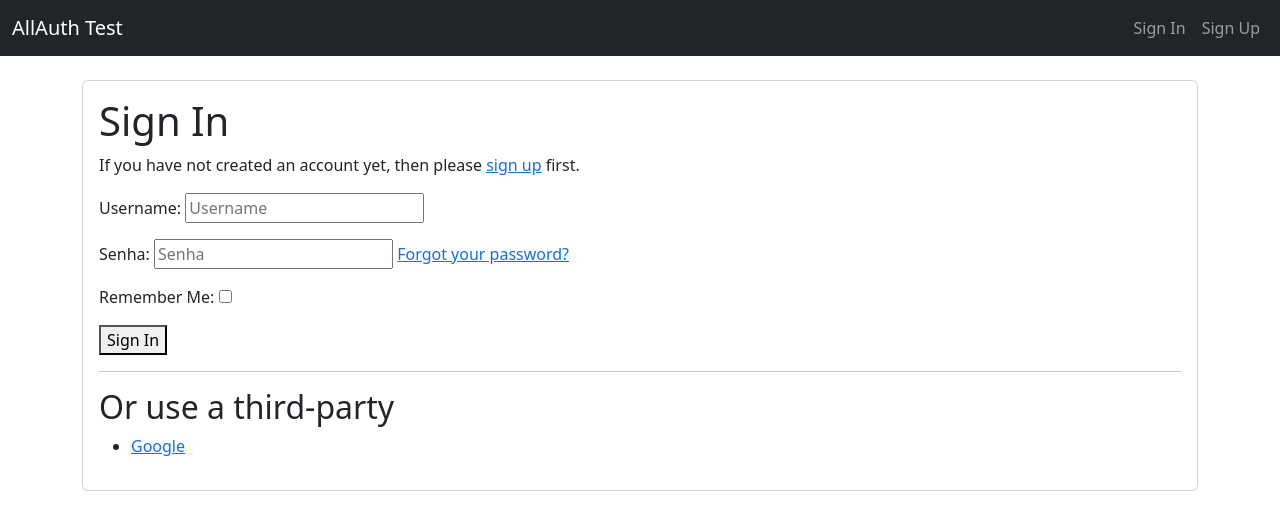
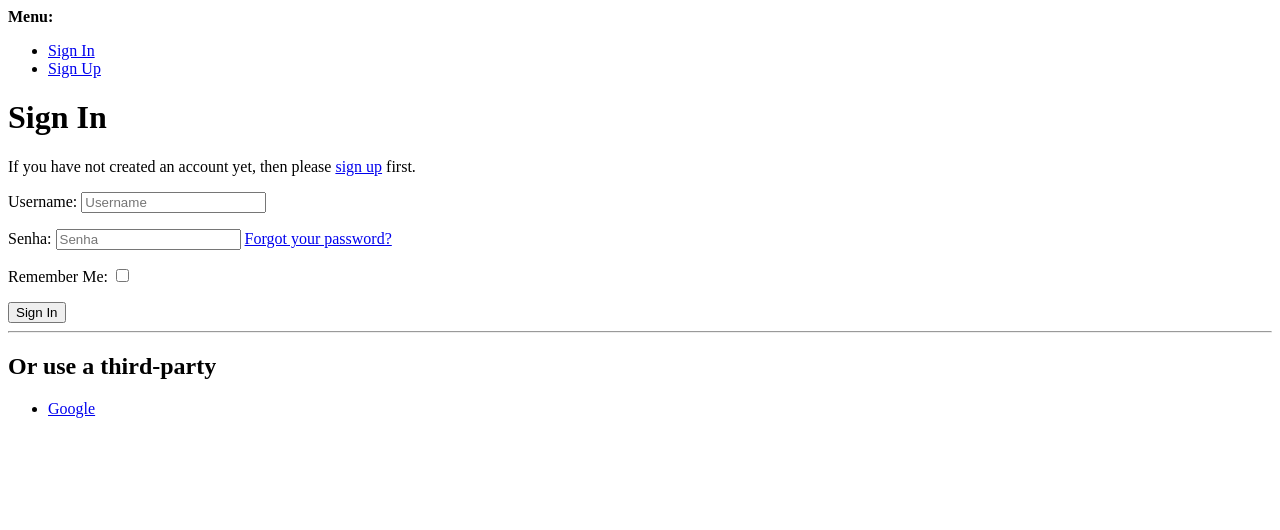
Before and after one commit to almeronsmarttech/teste_deploy, a Django app: page /accounts/login/ in a window 1280 px wide. Shown: the top 530 px of the page. Run offline with Django 5.2, Linux system fonts and the light colour scheme; some libraries are stand-ins or nearby versions.

Commit message:
Personalizando tela de login AllAuth2

```diff
--- a/src/settings.py
+++ b/src/settings.py
@@ -36,7 +36,6 @@ INSTALLED_APPS = [
     'django.contrib.staticfiles',
     # apps externas
     'django_bootstrap5',
-
         # Allauth
         # Add these
     'allauth',
--- a/templates/allauth/layouts/base.html
+++ b/templates/allauth/layouts/base.html
@@ -1,109 +1,46 @@
-{% load i18n %}
-{% load bootstrap5 %}
-<!DOCTYPE html>
-<html lang="en">
+{% extends "account/base_entrance.html" %}
+{% load i18n allauth account %}
 
-<head>
-    <meta http-equiv="X-UA-Compatible" content="IE=edge">
-    <meta name="viewport" content="width=device-width, initial-scale=1.0">
-    <title>
 {% block head_title %}
+   {% trans "Sign In" %}
 {% endblock head_title %}
-    </title>
-    <!-- Bootstrap CSS -->
-    <link href="https://cdn.jsdelivr.net/npm/bootstrap@5.3.0/dist/css/bootstrap.min.css" rel="stylesheet">
-    {% block extra_head %}
-    {% endblock extra_head %}
-</head>
-
-<body>
-    <header>
-        <nav class="navbar navbar-expand-lg navbar-dark bg-dark">
-            <div class="container-fluid">
-                <a class="navbar-brand" href="#">AllAuth Test</a>
-                <button class="navbar-toggler" type="button" data-bs-toggle="collapse" data-bs-target="#navbarNav"
-                    aria-controls="navbarNav" aria-expanded="false" aria-label="Toggle navigation">
-                    <span class="navbar-toggler-icon"></span>
-                </button>
-                <div class="collapse navbar-collapse" id="navbarNav">
-                    <ul class="navbar-nav ms-auto">
-                        {% if user.is_authenticated %}
-                            {% url 'account_email' as email_url %}
-                            {% if email_url %}
-                                <li class="nav-item">
-                                    <a class="nav-link" href="{{ email_url }}">{% trans "Change Email" %}</a>
-                                </li>
+{% block content %}
+   <span class="card-title">{% trans "Sign In" %}</span>
+   {% if not SOCIALACCOUNT_ONLY %}
+       {% setvar link %}
+           <a href="{{ signup_url }}">
+           {% endsetvar %}
+           {% setvar end_link %}
+           </a>
+       {% endsetvar %}
+       <div class="row"><div class="col s12">
+           {% blocktranslate %}
+               If you have not created an account yet, then please {{ link }}sign up{{ end_link }} first.
+           {% endblocktranslate %}
+       </div></div><br/>
+       {% url 'account_login' as login_url %}
+       {% element form form=form method="post" action=login_url tags="entrance,login" %}
+           {% slot body %}
+               {% csrf_token %}
+               {% element fields form=form unlabeled=True %}
+               {% endelement %}
+               {{ redirect_field }}
+           {% endslot %}
+           {% slot actions %}
+               <input class="btn indigo darken-2 white-text" type="submit" tags="prominent,login" value="{% trans "Sign In" %}" />
+               <br/><br/><br/>
+           {% endslot %}
+       {% endelement %}
+       <br/>
    {% endif %}
-                            {% url 'account_change_password' as change_password_url %}
-                            {% if change_password_url %}
-                                <li class="nav-item">
-                                    <a class="nav-link" href="{{ change_password_url }}">{% trans "Change Password" %}</a>
-                                </li>
+   {% if LOGIN_BY_CODE_ENABLED %}
+       {% element h2 %}
+           {% element button href=request_login_code_url tags="prominent,login,secondary" %}
+               {% trans "Mail me a sign-in code" %}
+           {% endelement %}
+       {% endelement %}
    {% endif %}
-                            {% url 'mfa_index' as mfa_url %}
-                            {% if mfa_url %}
-                                <li class="nav-item">
-                                    <a class="nav-link" href="{{ mfa_url }}">{% trans "Two-Factor Authentication" %}</a>
-                                </li>
+   {% if SOCIALACCOUNT_ENABLED %}
+       {% include "socialaccount/snippets/login.html" with page_layout="entrance" %}
    {% endif %}
-                            {% url 'usersessions_list' as usersessions_list_url %}
-                            {% if usersessions_list_url %}
-                                <li class="nav-item">
-                                    <a class="nav-link" href="{{ usersessions_list_url }}">{% trans "Sessions" %}</a>
-                                </li>
-                            {% endif %}
-                            {% url 'account_logout' as logout_url %}
-                            {% if logout_url %}
-                                <li class="nav-item">
-                                    <a class="nav-link" href="{{ logout_url }}">{% trans "Sign Out" %}</a>
-                                </li>
-                            {% endif %}
-                        {% else %}
-                            {% url 'account_login' as login_url %}
-                            {% if login_url %}
-                                <li class="nav-item">
-                                    <a class="nav-link" href="{{ login_url }}">{% trans "Sign In" %}</a>
-                                </li>
-                            {% endif %}
-                            {% url 'account_signup' as signup_url %}
-                            {% if signup_url %}
-                                <li class="nav-item">
-                                    <a class="nav-link" href="{{ signup_url }}">{% trans "Sign Up" %}</a>
-                                </li>
-                            {% endif %}
-                        {% endif %}
-                    </ul>
-                </div>
-            </div>
-        </nav>
-    </header>
-    <main>
-        <div class="container mt-4">
-            {% block body %}
-            {% if messages %}
-            <div class="alert alert-warning alert-dismissible fade show" role="alert">
-                <strong>{% trans "Messages:" %}</strong>
-                <ul class="mb-0">
-                    {% for message in messages %}
-                    <li>{{ message }}</li>
-                    {% endfor %}
-                </ul>
-                <button type="button" class="btn-close" data-bs-dismiss="alert" aria-label="Close"></button>
-            </div>
-            {% endif %}
-            <div class="card">
-                <div class="card-body">
-                    {% block content %}
 {% endblock content %}
-                </div>
-            </div>
-            {% endblock body %}
-        </div>
-    </main>
-    <!-- Bootstrap JS -->
-    <script src="https://cdn.jsdelivr.net/npm/bootstrap@5.3.0/dist/js/bootstrap.bundle.min.js"></script>
-    {% block extra_body %}
-    {% endblock extra_body %}
-</body>
-
-</html>
```
Lines whose indentation alone changed are shown as unchanged.
